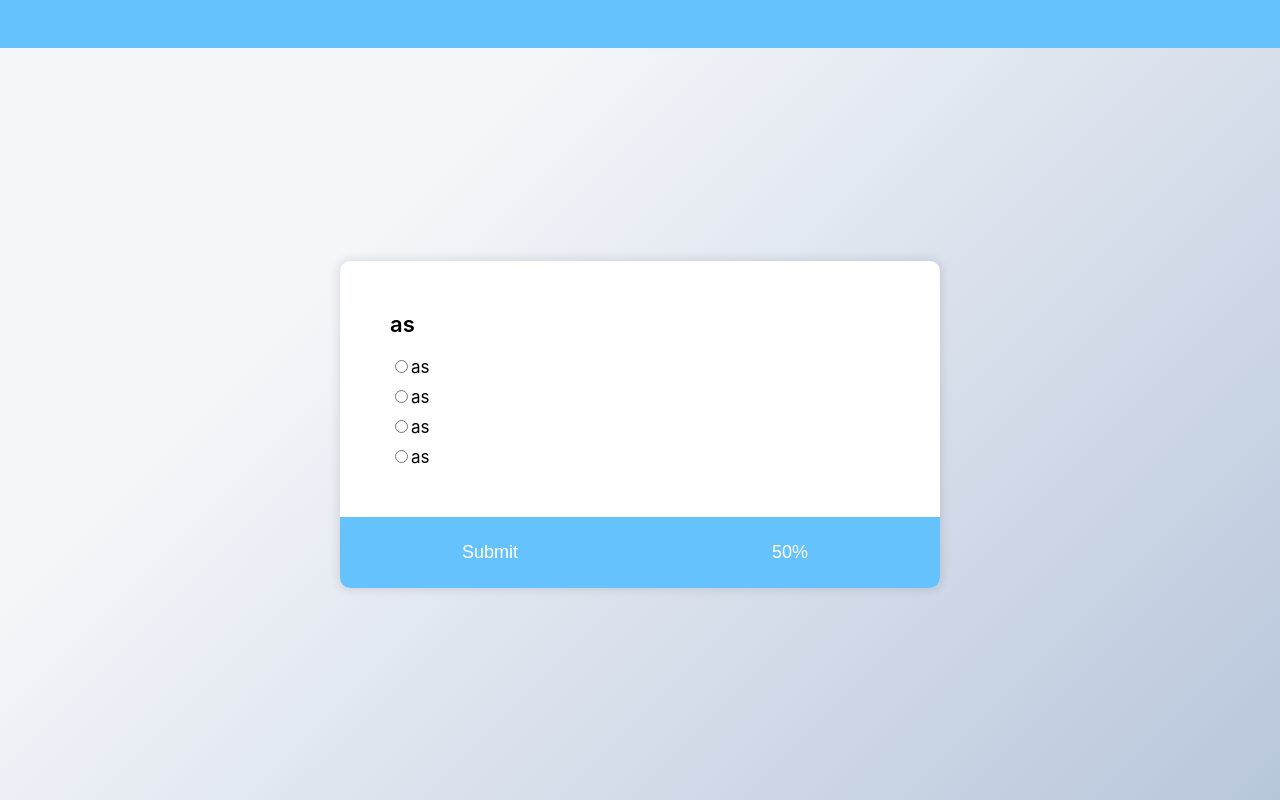
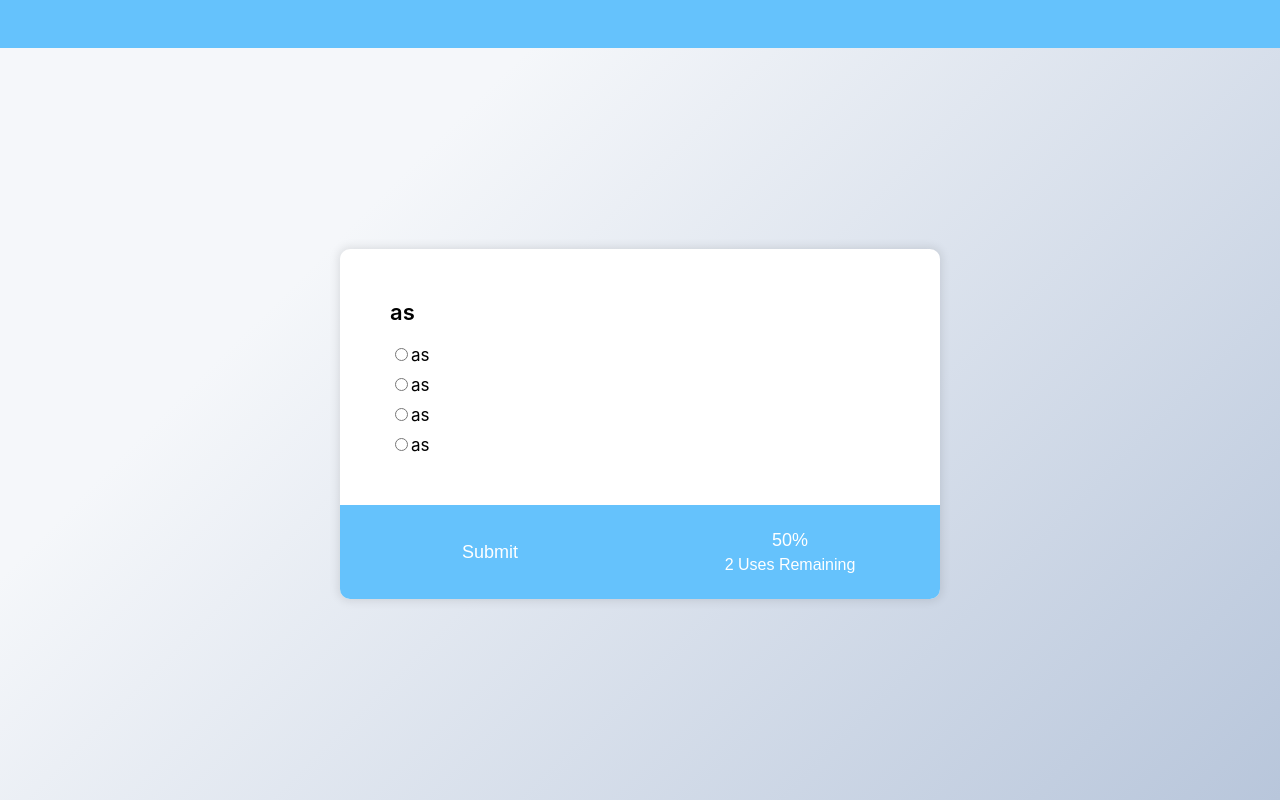
Before and after one commit to nelsonortega/quiz-app, a React (Create React App) app: page / in a window 1280 px wide. Built offline with nearby package versions, Linux system fonts and the light colour scheme.

Commit message:
Half chance uses implemented

```diff
--- a/src/components/QuizGameArea/QuizGameArea.tsx
+++ b/src/components/QuizGameArea/QuizGameArea.tsx
@@ -6,9 +6,12 @@ import { questionsArray } from '../../data/Questions'
 import QuizQuestion from '../QuizQuestion/QuizQuestion'
 import ShowComponent from '../ShowComponent/ShowComponent'
 
+export const HALF_CHANCE_USES = 2
+
 const QuizGameArea = () => {
   const [score, setScore] = useState<number>(0)
   const [showAlert, setShowAlert] = useState<boolean>(false)
+  const [halfChanceUses, setHalfChanceUses] = useState<number>(HALF_CHANCE_USES)
   const [quantityOfQuestionsAswered, setQuantityOfQuestionsAswered] = useState<number>(0)
 
   let isGameFinished: boolean = quantityOfQuestionsAswered === questionsArray.length
@@ -37,6 +40,8 @@ const QuizGameArea = () => {
           setScore={setScore}
           questions={questionsArray}
           setShowAlert={setShowAlert}
+          halfChanceUses={halfChanceUses}
+          setHalfChanceUses={setHalfChanceUses}
           quantityOfQuestionsAswered={quantityOfQuestionsAswered}
           setQuantityOfQuestionsAswered={setQuantityOfQuestionsAswered}
         />
@@ -45,6 +50,7 @@ const QuizGameArea = () => {
         <Score
           score={score}
           setScore={setScore}
+          setHalfChanceUses={setHalfChanceUses}
           setQuantityOfQuestionsAswered={setQuantityOfQuestionsAswered}
         />
       </ShowComponent>
--- a/src/components/QuizQuestion/QuizQuestion.css
+++ b/src/components/QuizQuestion/QuizQuestion.css
@@ -45,7 +45,15 @@
 }
 
 .half-chance-button {
+  display: flex;
+  align-items: center;
+  flex-direction: column;
   border-bottom-right-radius: 10px;
+}
+
+.uses-remaining {
+  font-size: 16px;
+  margin-top: 5px;
 }
 
 .disabled {
--- a/src/components/QuizQuestion/QuizQuestion.tsx
+++ b/src/components/QuizQuestion/QuizQuestion.tsx
@@ -6,10 +6,12 @@ import { CheckboxOnChange } from '../../interfaces/ICheckbox'
 import { Answers, Question } from '../../interfaces/IQuestion'
 
 interface IQuizQuestionProps {
+  halfChanceUses: number
   questions: Array<Question>
   quantityOfQuestionsAswered: number
   setScore: Dispatch<SetStateAction<number>>
   setShowAlert: Dispatch<SetStateAction<boolean>>
+  setHalfChanceUses: Dispatch<SetStateAction<number>>
   setQuantityOfQuestionsAswered: Dispatch<SetStateAction<number>>
 }
 
@@ -19,12 +21,12 @@ const QuizQuestion = (props: IQuizQuestionProps) => {
   const { setScore } = props
   const { questions } = props
   const { setShowAlert } = props
-  const { quantityOfQuestionsAswered } = props
-  const { setQuantityOfQuestionsAswered } = props
+  const { halfChanceUses, setHalfChanceUses } = props
+  const { quantityOfQuestionsAswered, setQuantityOfQuestionsAswered } = props
 
   const currentQuestion: Question = questions[quantityOfQuestionsAswered]
 
-  const [halfChanceUsed, setHalfChanceUsed] = useState<boolean>(false)
+  const [isHalfChanceUsed, setIsHalfChanceUsed] = useState<boolean>(false)
   const [answerSelected, setAnswerSelected] = useState<Answers | string>(Answers.EMPTY)
   const [showOptions, setShowOptions] = useState<Array<boolean>>([true, true, true, true])
 
@@ -40,7 +42,7 @@ const QuizQuestion = (props: IQuizQuestionProps) => {
       setScore(prevState => prevState + 1)
 
     setShowAlert(false)
-    setHalfChanceUsed(false)
+    setIsHalfChanceUsed(false)
     setAnswerSelected(Answers.EMPTY)
     setShowOptions([true, true, true, true])
     setQuantityOfQuestionsAswered(prevState => prevState + 1)
@@ -60,9 +62,10 @@ const QuizQuestion = (props: IQuizQuestionProps) => {
       tempShowOptions[firstRandomNumber] = false
       tempShowOptions[secondRandomNumber] = false
 
-      setHalfChanceUsed(true)
+      setIsHalfChanceUsed(true)
       setAnswerSelected(Answers.EMPTY)
       setShowOptions([...tempShowOptions])
+      setHalfChanceUses(prevState => prevState - 1)
     }
   }
 
@@ -109,7 +112,14 @@ const QuizQuestion = (props: IQuizQuestionProps) => {
       </div>
       <div className="buttons-container">
         <button className="submit-button" onClick={validateAnswer}>Submit</button>
-        <button className={"half-chance-button" + (halfChanceUsed ? ' disabled' : '')} onClick={halfChance} disabled={halfChanceUsed}>50%</button>
+        <button
+          onClick={halfChance}
+          disabled={isHalfChanceUsed || halfChanceUses === 0}
+          className={"half-chance-button" + (isHalfChanceUsed || halfChanceUses === 0 ? ' disabled' : '')}
+        >
+          50%
+          <span className="uses-remaining">{halfChanceUses} Uses Remaining</span>
+        </button>
       </div>
     </div>
   )
--- a/src/components/Score/Score.tsx
+++ b/src/components/Score/Score.tsx
@@ -1,9 +1,11 @@
 import './Score.css'
 import { Dispatch, SetStateAction } from 'react'
+import { HALF_CHANCE_USES } from '../QuizGameArea/QuizGameArea'
 
 interface IScoreProps {
   score: number
   setScore: Dispatch<SetStateAction<number>>
+  setHalfChanceUses: Dispatch<SetStateAction<number>>
   setQuantityOfQuestionsAswered: Dispatch<SetStateAction<number>>
 }
 
@@ -11,6 +13,7 @@ const Score = (props: IScoreProps) => {
   const resetGame = () => {
     props.setScore(0)
     props.setQuantityOfQuestionsAswered(0)
+    props.setHalfChanceUses(HALF_CHANCE_USES)
   }
 
   return (
```
